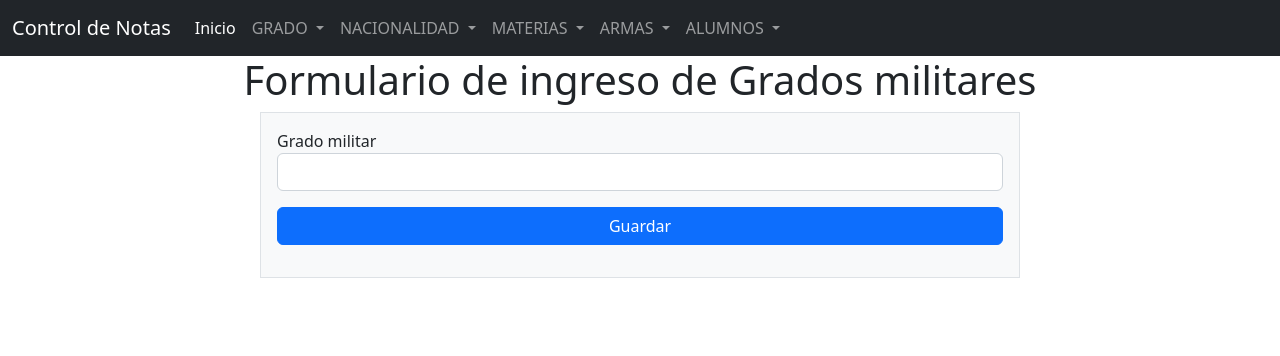
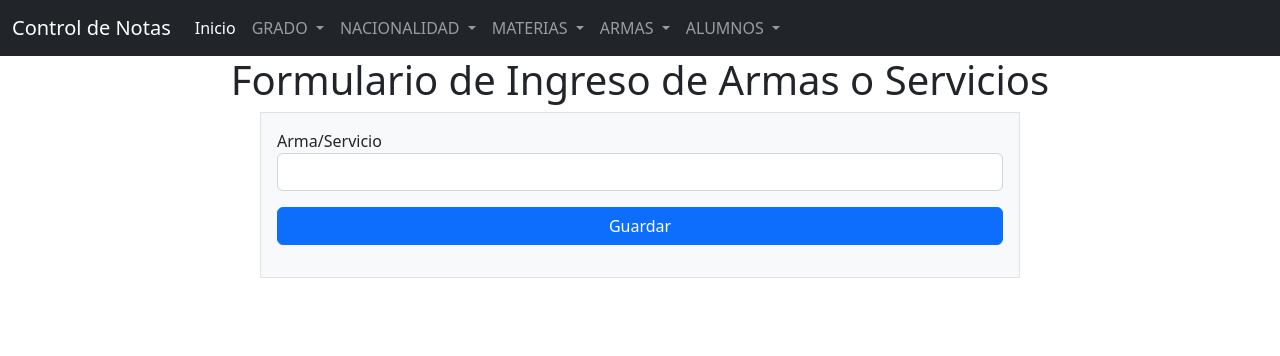
Before and after one commit to hugomorales2862/final_moralesb, a PHP site: page /vistas/armas/index.php in a window 1280 px wide. Shown: the top 356 px of the page. Run offline with PHP 8.4, Linux system fonts and the light colour scheme.

Commit message:
se modifico el archivo index para la clase arma

```diff
--- a/vistas/armas/index.php
+++ b/vistas/armas/index.php
@@ -6,12 +6,12 @@ error_reporting(E_ALL);
 <?php include_once __DIR__.'/../../includes/header.php' ?>
 <?php include_once __DIR__. '/../../includes/navbar.php' ?>
 <div class="container">
-    <h1 class="text-center">Formulario de ingreso de Grados militares </h1>
+    <h1 class="text-center">Formulario de Ingreso de Armas o Servicios </h1>
     <div class="row justify-content-center">
-        <form action="../../controladores/grados/guardar.php" method="POST" class="col-lg-8 border bg-light p-3">
+        <form action="../../controladores/armas/guardar.php" method="POST" class="col-lg-8 border bg-light p-3">
             <div class="row mb-3">
                 <div class="col">
-                    <label for="gra_descripcion">Grado militar</label>
+                    <label for="gra_descripcion">Arma/Servicio</label>
                     <input type="text" name="gra_descripcion" id="gra_descripcion" class="form-control">
                 </div>
             </div>
```
